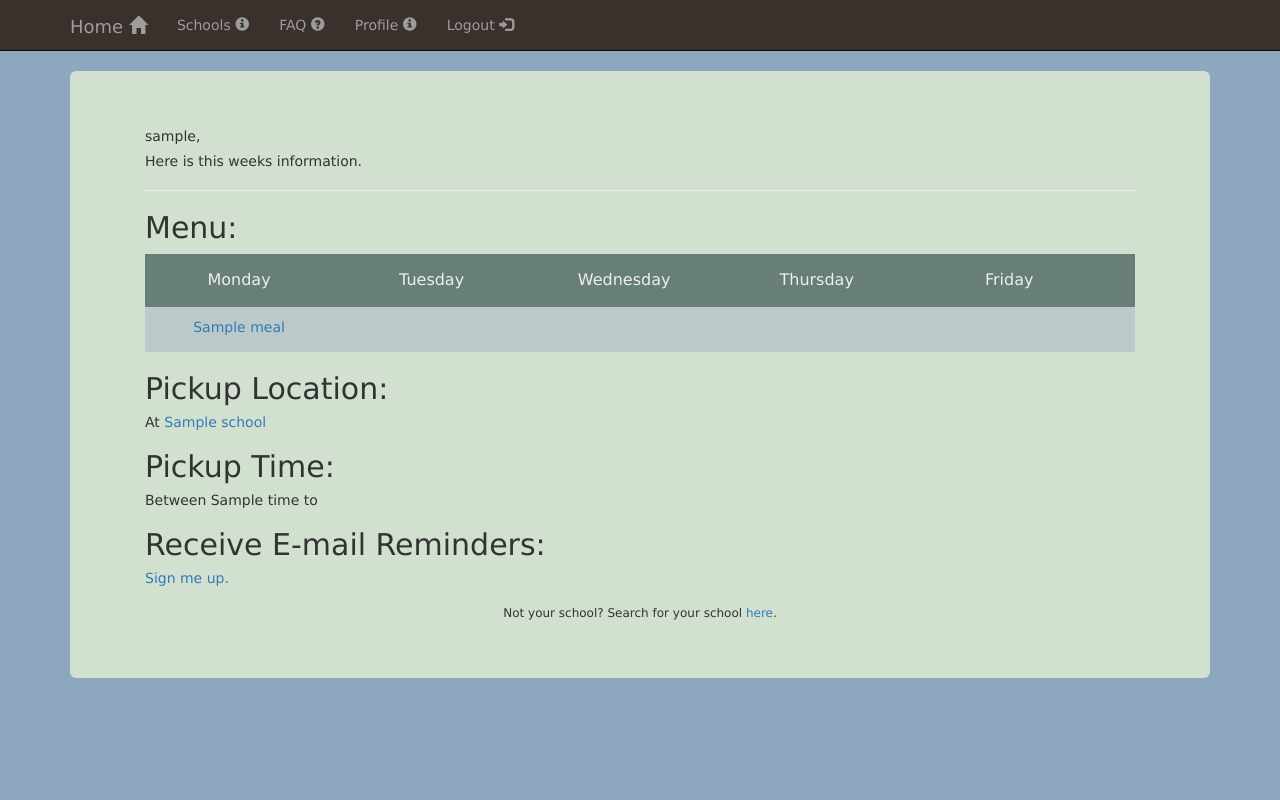
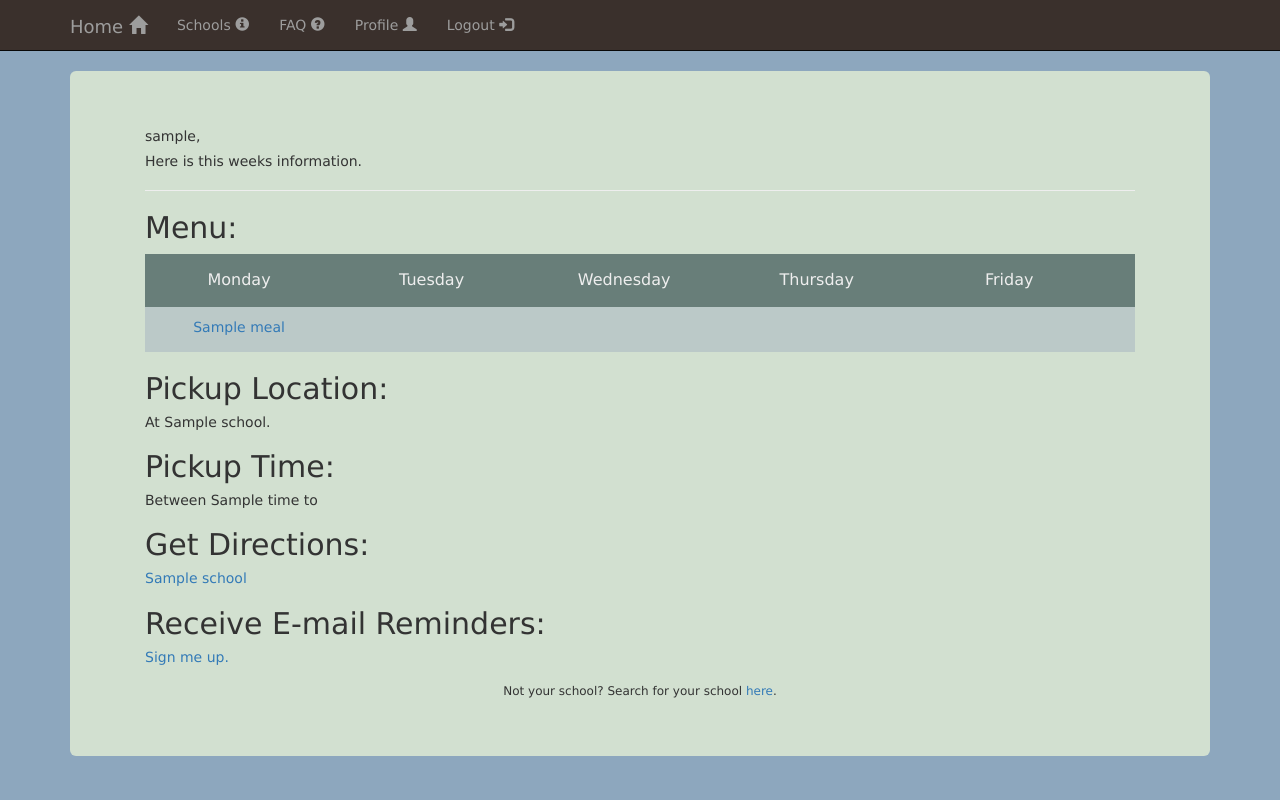
Before and after one commit to WildernessBear/447-COVID-lunch-proj, a Django app: page /menu/1 in a window 1280 px wide. Run offline with Django 3.2, Linux system fonts and the light colour scheme; a user stored in the database is signed in; tables that the repository leaves empty hold one stand-in row (values such as "Sample post"); some libraries are stand-ins or nearby versions.

Commit message:
google maps link embedded for school directions and a few html beautification changes

```diff
--- a/Lunchtime/Lproj/templates/Lapp/base.html
+++ b/Lunchtime/Lproj/templates/Lapp/base.html
@@ -21,7 +21,7 @@
 
             <li><a class="navbar-link" href="{% url 'Lapp:schools_menu' %}"> Schools <span class="glyphicon glyphicon-info-sign"></span></a></li>
             <li><a class="navbar-link" href="{% url 'Lapp:faq' %}"> FAQ <span class="glyphicon glyphicon-question-sign"></span></a></li>
-            <li><a class="navbar-link" href="{% url 'Lapp:profile'%}"> Profile <span class="glyphicon glyphicon-info-sign"></span></a></li>
+            <li><a class="navbar-link" href="{% url 'Lapp:profile'%}"> Profile <span class="glyphicon glyphicon-user"></span></a></li>
 
             <li><a href="{% url 'logout' %}"> Logout <span class="glyphicon glyphicon-log-in"></span></a></li>
 
--- a/Lunchtime/Lproj/templates/Lapp/meals.html
+++ b/Lunchtime/Lproj/templates/Lapp/meals.html
@@ -81,13 +81,13 @@ body {font-family: Verdana, sans-serif;}
 
 
       <h2> Pickup Location: </h2>
-      <!-- TO DO: Ideally, "{{ school }}" will link to a location on Maps -->
-      <!-- And school, start, and end times will all be user variables -->
-      <h5> At <a href="https://theuselessweb.com/">{{ school.name }}</a> </h5>
+      <h5> At {{ school.name }}. </h5>
 
-      <h1>  </h1>
       <h2> Pickup Time: </h2>
       <h5> Between {{ time_ls.0 }} to {{ time_ls.1}}</h5>
+
+      <h2> Get Directions: </h2>
+      <h5> <a href="https://www.google.com/maps/dir/?api=1&destination={{ school.name }}">{{ school.name }}</a> </h5>
 
       <h2> Receive E-mail Reminders: </h2>
       <h5><a href="{% url 'send_simple_email' user.email school.id %}"> Sign me up. </a></h5>
--- a/Lunchtime/Lproj/templates/Lapp/profile.html
+++ b/Lunchtime/Lproj/templates/Lapp/profile.html
@@ -15,7 +15,7 @@
         {% else %}
         <form enctype="multipart/form-data" method="POST">
             {% csrf_token %}
-            <h3>Dietary Restrictions:</h3>
+            <h3>Please indicate any dietary restrictions:</h3>
             {{ dietary_form.as_p }}
             <input type="submit" name="ProfileButton" value="Submit">
         </form>
```
Also changed, not shown: Lunchtime/Lproj/Lapp/test_menu.py (+4 -4 lines), Lunchtime/Lproj/templates/Lapp/schools.html (+0 -9 lines).
